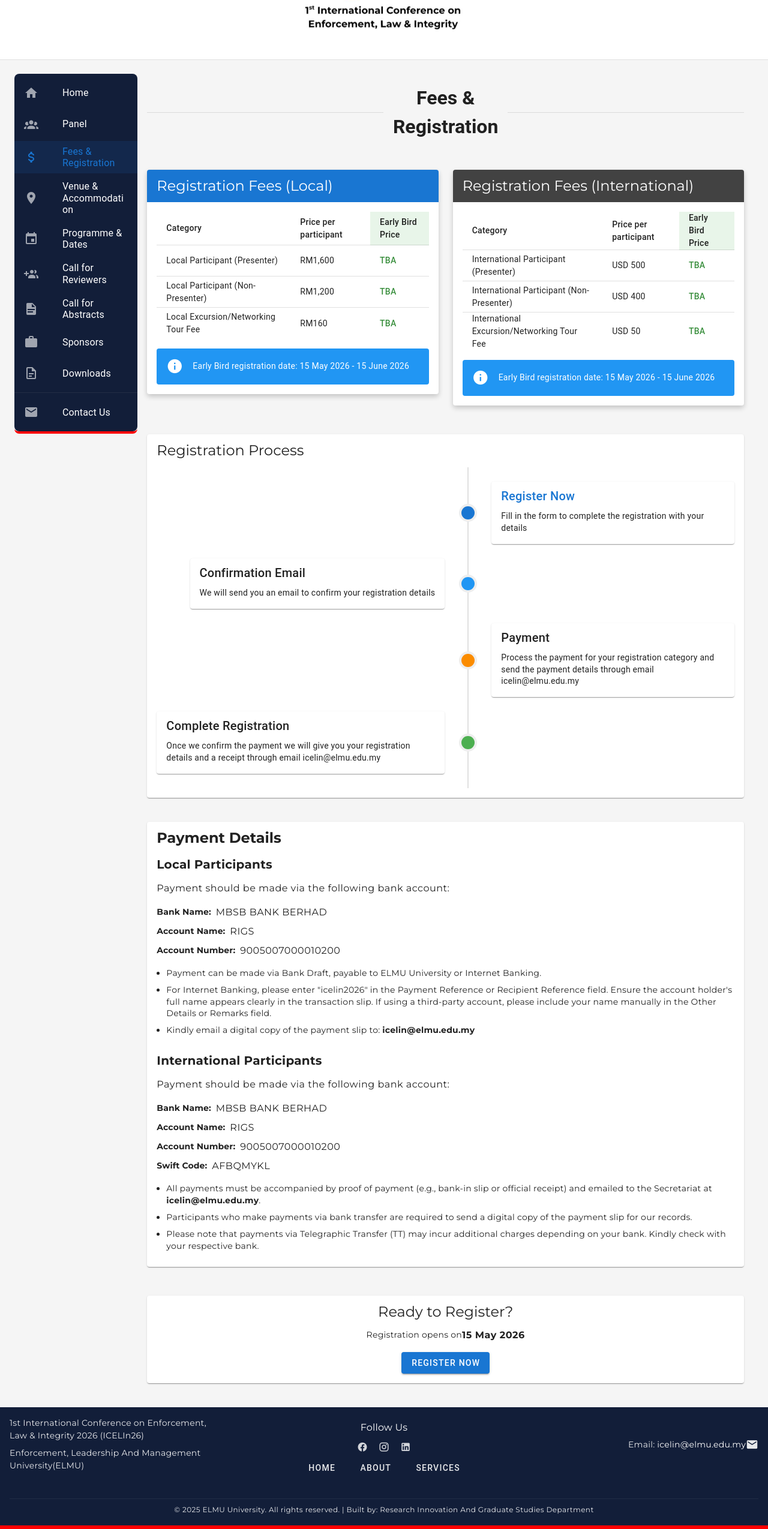
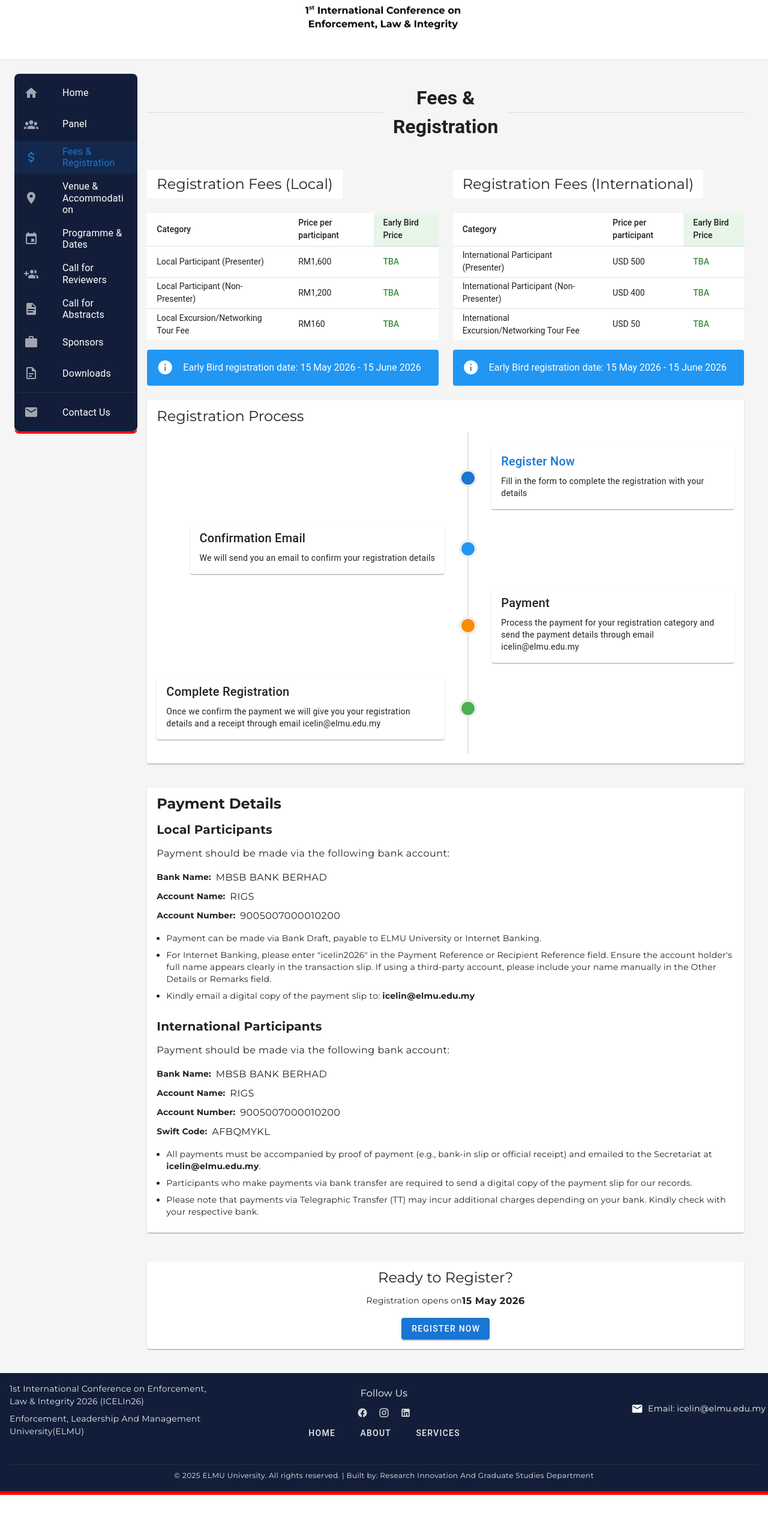
Before and after one commit to jali123456/conference_website_no_ai, a Vue app: page /fees-registration in a window 1280 px wide. Shown: the part 151-2700 px from the top of the page at 60% size. After the commit the page ends 2643 px from the top, so only its background shows below. Built offline with nearby package versions, Linux system fonts and the light colour scheme; a small style sheet from the web is missing.

Commit message:
ver 1.01 Production. Update the formattings

```diff
--- a/src/components/AppFooter.vue
+++ b/src/components/AppFooter.vue
@@ -40,15 +40,17 @@
            </div>
          </v-col>
 
-         <v-col cols="4" class="text-center text-sm-right mb-2 mb-sm-0 me-auto align-self-center">
+         <v-col cols="4" class="text-center text-sm-right mb-2 align-self-center">
            <!-- <p class="text-body-2 mb-1">
              Phone: +60193978679
              <v-icon small left>mdi-phone</v-icon>
            </p> -->
-           <p class="text-body-2 mb-0">
-             Email: <a href="mailto:icelin@elmu.edu.my" target="_blank" rel="noopener noreferrer" class="text-decoration-none text-white">icelin@elmu.edu.my</a>
-             <v-icon small left>mdi-email</v-icon>
-           </p>
+           <v-row class="align-center justify-center justify-sm-end">
+          <v-icon size="small" class="me-2">mdi-email</v-icon>
+          <span class="text-body-2">
+            Email: <a href="mailto:icelin@elmu.edu.my" target="_blank" rel="noopener noreferrer" class="text-decoration-none text-break text-white">icelin@elmu.edu.my</a>
+          </span>
+          </v-row>
          </v-col>
        </v-row>
 
--- a/src/components/RegistrationFeesTable.vue
+++ b/src/components/RegistrationFeesTable.vue
@@ -1,8 +1,6 @@
 <template>
   <v-col cols="12" md="6">
-    <v-card class="mb-6 elevation-3">
-    <v-card-title class="text-h5 bg-primary text-white">Registration Fees (Local)</v-card-title>
-    <v-card-text>
+    <h5 class="text-h5 mb-2 heading-white-bg">Registration Fees (Local)</h5>
     <v-table class="fees-table">
       <thead>
         <tr>
@@ -29,20 +27,13 @@
         </tr>
       </tbody>
     </v-table>
-        <v-alert
-        color="info"
-        icon="mdi-information"
-        class="mt-4"
-        >
+    <v-alert color="info" icon="mdi-information" class="mt-4">
       Early Bird registration date: 15 May 2026 - 15 June 2026
     </v-alert>
-    </v-card-text>
-    </v-card>
   </v-col>
+
   <v-col cols="12" md="6">
-    <v-card class="mb-6 elevation-3">
-    <v-card-title class="text-h5 bg-secondary text-white">Registration Fees (International)</v-card-title>
-    <v-card-text>
+    <h5 class="text-h5 mb-2 heading-white-bg">Registration Fees (International)</h5>
     <v-table class="fees-table">
       <thead>
         <tr>
@@ -69,23 +60,25 @@
         </tr>
       </tbody>
     </v-table>
-        <v-alert
-        color="info"
-        icon="mdi-information"
-        class="mt-4"
-        >
+    <v-alert color="info" icon="mdi-information" class="mt-4">
       Early Bird registration date: 15 May 2026 - 15 June 2026
     </v-alert>
-    </v-card-text>
-    </v-card>
   </v-col>
 </template>
+
 
 <script lang="ts">
 
 </script>
 
 <style scoped>
+.heading-white-bg {
+  background-color: white;
+  padding: 8px 16px;
+  border-radius: 4px;
+  display: inline-block;
+}
+
 .v-table {
   width: 100%;
 }
--- a/src/components/SubthemeList.vue
+++ b/src/components/SubthemeList.vue
@@ -1,6 +1,6 @@
 <!-- SubthemeList.vue -->
 <template>
-<v-row justify="center" class="mb-2 mx-2">
+<v-row justify="center" class="mb-2">
 <v-col
     v-for="(subtheme, index) in data_subthemes"
     :key="subtheme.id"
@@ -20,9 +20,6 @@
             <div class="text-h5 font-weight-bold mb-4 text-decoration-underline">{{ subtheme.title }}</div>
             <p class="text-left text-subtitle-2" v-html="subtheme.description"></p>
         </v-card-text>
-
-        <v-spacer></v-spacer>
-
         <!-- <v-card-actions class="justify-center pb-4">
             <v-btn
                 class="px-8 py-2 text-none font-weight-bold"
--- a/src/views/FeesRegistrationView.vue
+++ b/src/views/FeesRegistrationView.vue
@@ -71,7 +71,6 @@
             <div class="mb-6">
               <h3 class="text-h6 font-weight-bold mb-3">Local Participants</h3>
               <p class="text-body-1 mb-4">Payment should be made via the following bank account:</p>
-
               <div class="d-flex mb-2">
                 <span class="text-subtitle-2 font-weight-bold">Bank Name:</span>
                 <span class="text-body-1 ml-2">MBSB BANK BERHAD</span>
@@ -298,13 +297,6 @@ const registrationSteps = [
 .cursor-pointer {
   cursor: pointer;
 }
-.v-table {
-  width: 100%;
-}
-.fees-table {
-  width: 100%;
-  margin-top: 16px;
-}
 .bg-primary {
   background-color: #1976d2 !important;
 }
@@ -317,11 +309,4 @@ const registrationSteps = [
 .elevation-3 {
   box-shadow: 0 4px 8px rgba(0, 0, 0, 0.2) !important;
 }
-.early-bird {
-  color: #388e3c;
-  font-weight: 500;
-}
-.early-bird-header {
-  background-color: #e8f5e9;
-}
 </style>
--- a/src/views/HomeView.vue
+++ b/src/views/HomeView.vue
@@ -45,7 +45,7 @@
       </v-col>
     </v-row>
     <v-row>
-      <v-col cols="12" class="d-flex justify-center my-4">
+      <v-col cols="12">
         <CountdownTimer />
       </v-col>
     </v-row>
```
Lines whose indentation alone changed are shown as unchanged.
